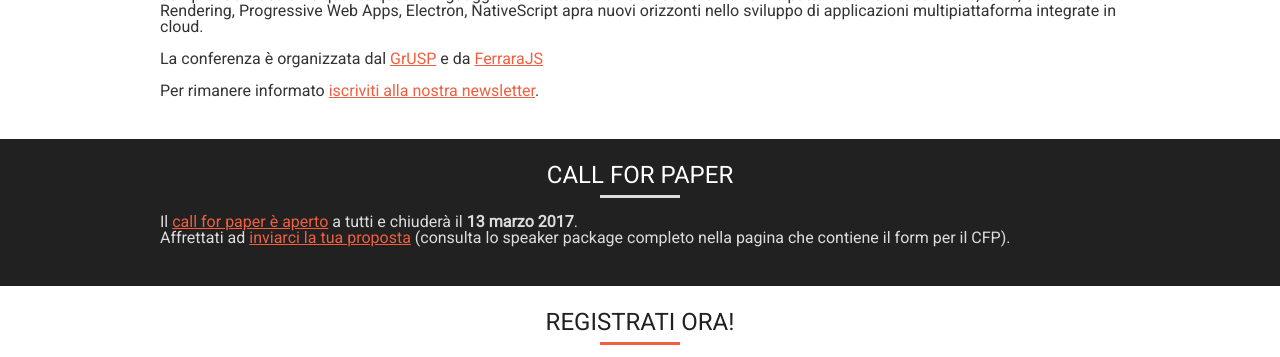
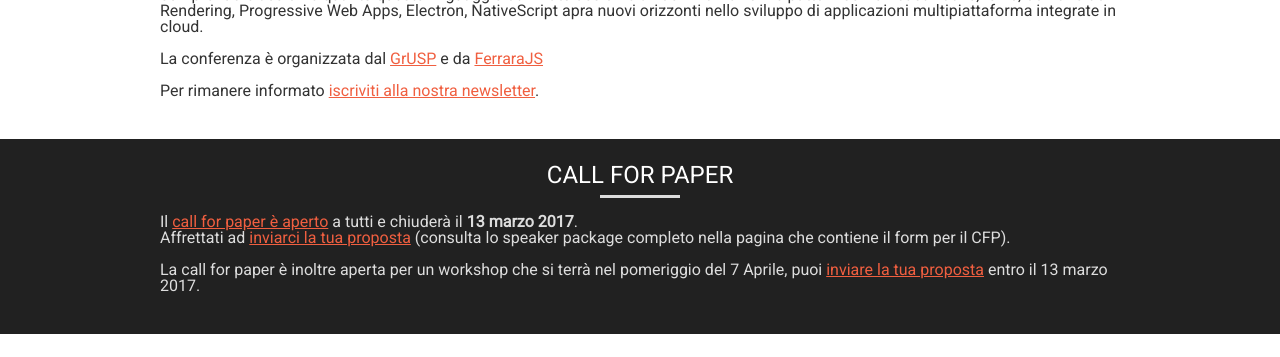
Before and after one commit to FerraraJS/2017.universaljsday.com, a Jekyll site: the page built from index.html, in a window 1280 px wide and 900 px high, scrolled down 655 px, cut to the strip 0-357 px from the top of the window. Built offline with Jekyll 4.4.1, drawn with Linux system fonts in a browser that asks for light colours; Markdown is read by kramdown in place of the engine named in the settings.

Commit message:
feat: added workshop

```diff
--- a/_includes/section-cfp.html
+++ b/_includes/section-cfp.html
@@ -4,6 +4,7 @@
     <p>Il <a href="{{page.cfp_url}}">call for paper è aperto</a> a tutti e chiuderà il <strong>{{ page.cfp_end }}</strong>.
       <br/> Affrettati ad <a href="{{page.cfp_url}}">inviarci la tua proposta</a> (consulta lo speaker package completo nella
       pagina che contiene il form per il CFP).</p>
+    <p>La call for paper è inoltre aperta per un workshop che si terrà nel pomeriggio del 7 Aprile, puoi <a href="{{page.cfp_url}}">inviare la tua proposta</a> entro il {{ page.cfp_end }}.</p>
   </div>
 
 </section>
```
